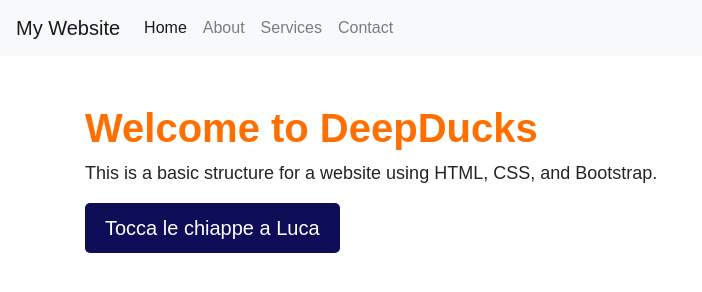
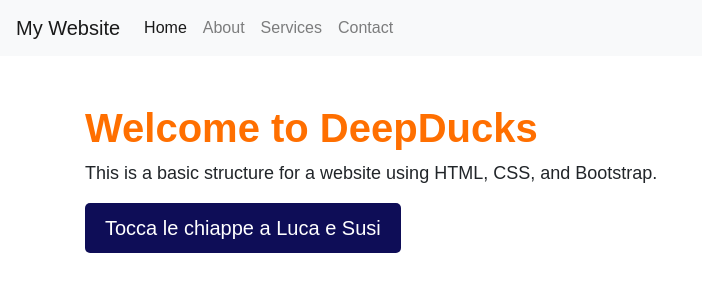
Before and after one commit to arcticronin/deepducks, a website: page dist/index.html in a window 1280 px wide. Shown: the whole page, without its empty margins (0-702 px from the left). Drawn offline with nearby package versions, Linux system fonts and the light colour scheme.

Commit message:
Susi's first commit

```diff
--- a/dist/index.html
+++ b/dist/index.html
@@ -39,7 +39,7 @@
         <h1>Welcome to DeepDucks</h1>
         <p>This is a basic structure for a website using HTML, CSS, and Bootstrap.</p>
         <!-- Fancy Button -->
-        <a href="#" class="btn btn-primary btn-fancy btn-lg">Tocca le chiappe a Luca</a>
+        <a href="#" class="btn btn-primary btn-fancy btn-lg">Tocca le chiappe a Luca e Susi</a>
     </div>
 
     <!-- Bootstrap JavaScript and jQuery (required for some Bootstrap features) -->
```
